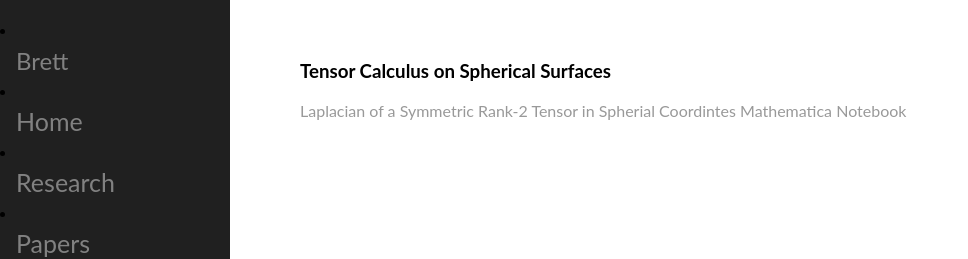
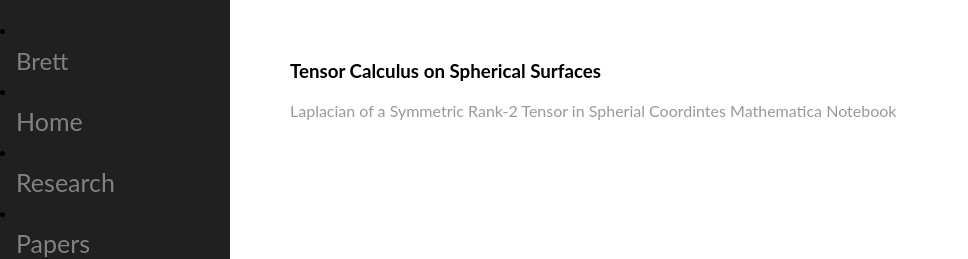
Before and after one commit to mckimb/mckimb.github.io, a Jekyll site: the page built from code/index.html, in a window 1280 px wide. Shown: the top 259 px of the page, without its empty margins (0-968 px from the left). Built offline with Jekyll 4.4.1, drawn with Linux system fonts in a browser that asks for light colours.

Commit message:
Update main.css

```diff
--- a/css/main.css
+++ b/css/main.css
@@ -1,6 +1,6 @@
 body {
     margin: 60px auto;
-    margin-left: 300px;
+    margin-left: 290px;
     width: 70%;
     font-family: "Lato", sans-serif;
 }
```
